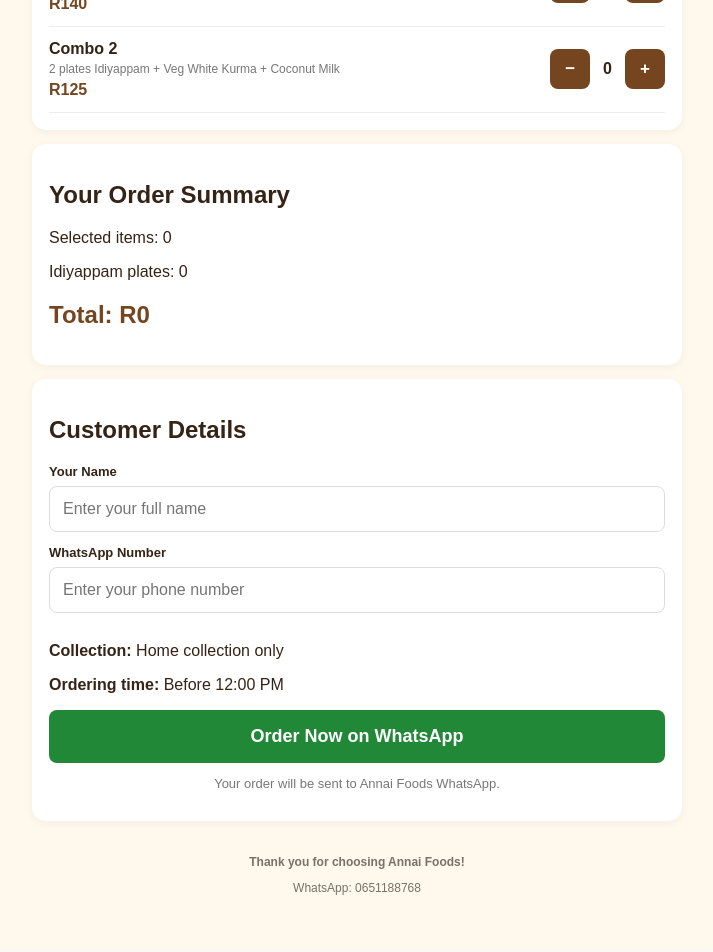
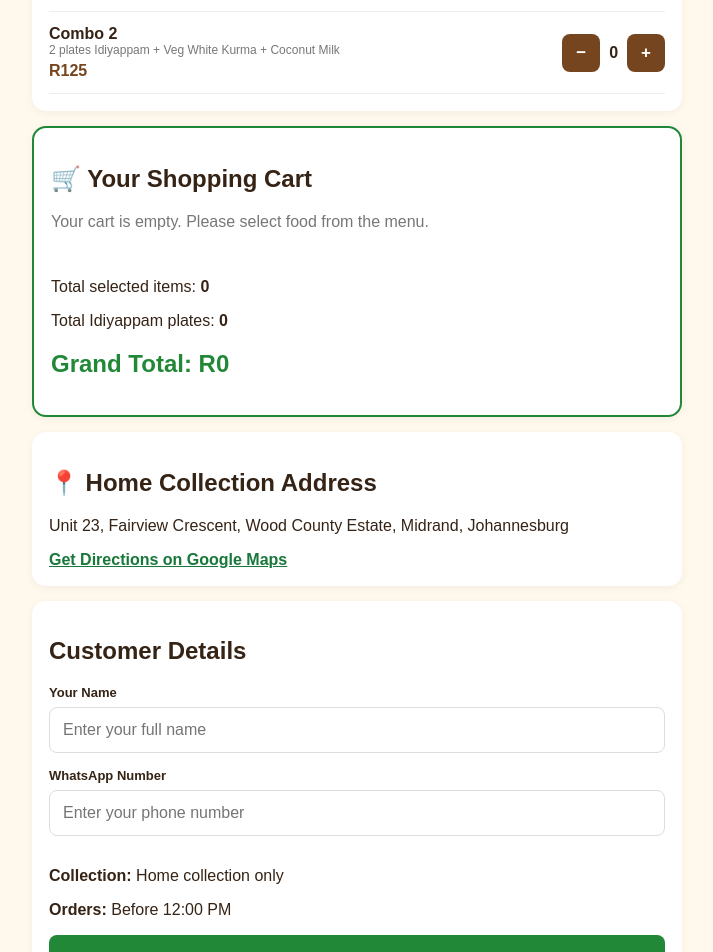
Before and after one commit to vinothshiva84-dev/annai-foods-ordering, a Next.js app: page / in a window 1280 px wide. Shown: the part 1020-1972 px from the top of the page, without its empty margins (283-996 px from the left). Built offline with nearby package versions, Linux system fonts and the light colour scheme.

Commit message:
Update page.js

```diff
--- a/app/page.js
+++ b/app/page.js
@@ -27,38 +27,51 @@ const MENU = [
   }
 ];
 
+const COLLECTION_ADDRESS =
+  "Unit 23, Fairview Crescent, Wood County Estate, Midrand, Johannesburg";
+
 export default function Home() {
   const [quantities, setQuantities] = useState({});
   const [customer, setCustomer] = useState("");
   const [phone, setPhone] = useState("");
   const [error, setError] = useState("");
 
-  const total = MENU.reduce(
-    (sum, item) =>
-      sum + item.price * (quantities[item.name] || 0),
+  const selectedItems = MENU.filter(
+    item => (quantities[item.name] || 0) > 0
+  );
+
+  const total = selectedItems.reduce(
+    (sum, item) => sum + item.price * quantities[item.name],
     0
   );
 
-  const itemCount = Object.values(quantities).reduce(
-    (sum, qty) => sum + qty,
+  const itemCount = selectedItems.reduce(
+    (sum, item) => sum + quantities[item.name],
     0
   );
 
-  const idiyappamPlates =
-    MENU.reduce((sum, item) => {
-      const qty = quantities[item.name] || 0;
-
-      if (item.type === "idiyappam") return sum + qty;
-      if (item.type === "combo") return sum + qty * 2;
-
+  const idiyappamPlates = selectedItems.reduce(
+    (sum, item) => {
+      if (item.type === "idiyappam") {
+        return sum + quantities[item.name];
+      }
+      if (item.type === "combo") {
+        return sum + quantities[item.name] * 2;
+      }
       return sum;
-    }, 0);
+    },
+    0
+  );
 
   function changeQuantity(name, amount) {
-    setQuantities((previous) => ({
-      ...previous,
-      [name]: Math.max(0, (previous[name] || 0) + amount)
-    }));
+    setQuantities(previous => {
+      const next = Math.max(
+        0,
+        (previous[name] || 0) + amount
+      );
+
+      return { ...previous, [name]: next };
+    });
     setError("");
   }
 
@@ -73,8 +86,8 @@ export default function Home() {
       return;
     }
 
-    if (itemCount === 0) {
-      setError("Please select your food.");
+    if (selectedItems.length === 0) {
+      setError("Please select food for your cart.");
       return;
     }
 
@@ -83,142 +96,119 @@ export default function Home() {
       return;
     }
 
-    if (new Date().getHours() >= 12) {
+    const now = new Date();
+    const southAfricaTime = new Date(
+      now.toLocaleString("en-US", {
+        timeZone: "Africa/Johannesburg"
+      })
+    );
+
+    if (
+      southAfricaTime.getHours() >= 12
+    ) {
       setError("Orders must be placed before 12:00 PM.");
       return;
     }
 
-    const orderLines = MENU
-      .filter((item) => quantities[item.name] > 0)
-      .map((item) => {
-        const qty = quantities[item.name];
-        return `${item.name} x ${qty} = R${item.price * qty}`;
-      });
+    const orderLines = selectedItems.map(item =>
+      `${item.name} x ${quantities[item.name]} = R${item.price * quantities[item.name]}`
+    );
 
     const message = [
-      "ANNAl FOODS - NEW ORDER",
+      "ANNAI FOODS - NEW ORDER",
       "",
       `Customer: ${customer}`,
-      `Customer WhatsApp: ${phone}`,
+      `WhatsApp: ${phone}`,
       "",
-      "ORDER DETAILS:",
+      "MY ORDER:",
       ...orderLines,
       "",
-      `Idiyappam plates: ${idiyappamPlates}`,
-      `TOTAL: R${total}`,
+      `Total Idiyappam plates: ${idiyappamPlates}`,
+      `Total items: ${itemCount}`,
+      `GRAND TOTAL: R${total}`,
       "",
-      "Collection: Home collection",
-      "Thank you for ordering with Annai Foods!"
+      "HOME COLLECTION ADDRESS:",
+      COLLECTION_ADDRESS,
+      "",
+      "Thank you for choosing Annai Foods!"
     ].join("\n");
 
-    const url =
+    window.open(
       "https://wa.me/27651188768?text=" +
-      encodeURIComponent(message);
-
-    window.open(url, "_blank");
+      encodeURIComponent(message),
+      "_blank"
+    );
   }
 
-  const styles = {
-    page: {
+  const buttonStyle = {
+    border: "none",
+    background: "#75451f",
+    color: "white",
+    padding: "9px 14px",
+    borderRadius: "8px",
+    fontSize: "17px",
+    fontWeight: "bold",
+    cursor: "pointer"
+  };
+
+  const fieldStyle = {
+    width: "100%",
+    padding: "13px",
+    margin: "7px 0 15px",
+    border: "1px solid #ddd",
+    borderRadius: "8px",
+    fontSize: "16px",
+    boxSizing: "border-box"
+  };
+
+  const cardStyle = {
+    background: "white",
+    borderRadius: "14px",
+    padding: "17px",
+    marginBottom: "15px",
+    boxShadow: "0 2px 8px #0000000c"
+  };
+
+  return (
+    <main style={{
       minHeight: "100vh",
       background: "#fff8ed",
       padding: "20px 14px",
       fontFamily: "Arial, sans-serif",
       color: "#352315"
-    },
-    container: {
-      maxWidth: "650px",
-      margin: "auto"
-    },
-    card: {
-      background: "white",
-      borderRadius: "14px",
-      padding: "17px",
-      marginBottom: "14px",
-      boxShadow: "0 2px 8px #0000000c"
-    },
-    button: {
-      border: "none",
-      background: "#75451f",
-      color: "white",
-      padding: "10px 15px",
-      borderRadius: "8px",
-      fontSize: "17px",
-      fontWeight: "bold"
-    },
-    field: {
-      width: "100%",
-      padding: "13px",
-      marginTop: "7px",
-      marginBottom: "13px",
-      border: "1px solid #ddd",
-      borderRadius: "8px",
-      boxSizing: "border-box",
-      fontSize: "16px"
-    }
-  };
+    }}>
+      <div style={{ maxWidth: "650px", margin: "auto" }}>
 
-  return (
-    <main style={styles.page}>
-      <div style={styles.container}>
-
-        <header style={{
-          textAlign: "center",
-          padding: "25px 10px"
-        }}>
-          <h1 style={{
-            color: "#75451f",
-            fontSize: "34px",
-            margin: "5px"
-          }}>
+        <header style={{ textAlign: "center", padding: "20px" }}>
+          <h1 style={{ color: "#75451f", fontSize: "34px" }}>
             Annai Foods
           </h1>
-
-          <h3 style={{ margin: "10px" }}>
-            Welcome to Annai Foods
-          </h3>
-
-          <p>
-            Order your favourite food through WhatsApp.
-          </p>
-
-          <p style={{ color: "#75451f", fontWeight: "bold" }}>
-            Fresh food made with love!
-          </p>
+          <h3>Homemade with Love ❤️</h3>
+          <p>Order your favourite food through WhatsApp.</p>
         </header>
 
-        <section style={styles.card}>
+        <section style={cardStyle}>
           <h2>Our Food Menu</h2>
-
           <p style={{ color: "#a04b24" }}>
             Minimum 5 plates of Idiyappam per order.
           </p>
 
-          {MENU.map((item) => (
-            <div
-              key={item.name}
-              style={{
+          {MENU.map(item => (
+            <div key={item.name} style={{
               display: "flex",
               justifyContent: "space-between",
               alignItems: "center",
               gap: "8px",
               padding: "13px 0",
               borderBottom: "1px solid #eee"
-              }}
-            >
+            }}>
               <div style={{ flex: 1 }}>
                 <strong>{item.name}</strong>
-
                 {item.description && (
-                  <div style={{
-                    fontSize: "12px",
-                    color: "#777",
-                    marginTop: "4px"
-                  }}>
+                  <div style={{ fontSize: "12px", color: "#777" }}>
                     {item.description}
                   </div>
                 )}
-
                 <div style={{
                   color: "#75451f",
                   fontWeight: "bold",
@@ -231,69 +221,119 @@ export default function Home() {
               <div style={{
                 display: "flex",
                 alignItems: "center",
-                gap: "10px"
+                gap: "9px"
               }}>
                 <button
-                  style={styles.button}
+                  style={buttonStyle}
                   onClick={() => changeQuantity(item.name, -1)}
-                >
-                  −
-                </button>
-
-                <strong style={{
-                  minWidth: "15px",
-                  textAlign: "center"
-                }}>
-                  {quantities[item.name] || 0}
-                </strong>
-
+                >−</button>
+                <strong>{quantities[item.name] || 0}</strong>
                 <button
-                  style={styles.button}
+                  style={buttonStyle}
                   onClick={() => changeQuantity(item.name, 1)}
-                >
-                  +
-                </button>
+                >+</button>
               </div>
             </div>
           ))}
         </section>
 
-        <section style={styles.card}>
-          <h2>Your Order Summary</h2>
+        <section style={{
+          ...cardStyle,
+          border: "2px solid #218838"
+        }}>
+          <h2>🛒 Your Shopping Cart</h2>
 
-          <p>Selected items: {itemCount}</p>
-          <p>Idiyappam plates: {idiyappamPlates}</p>
+          {selectedItems.length === 0 ? (
+            <p style={{ color: "#777" }}>
+              Your cart is empty. Please select food from the menu.
+            </p>
+          ) : (
+            selectedItems.map(item => (
+              <div key={item.name} style={{
+                display: "flex",
+                justifyContent: "space-between",
+                alignItems: "center",
+                gap: "8px",
+                padding: "12px 0",
+                borderBottom: "1px solid #eee"
+              }}>
+                <div style={{ flex: 1 }}>
+                  <strong>{item.name}</strong>
+                  <div style={{ fontSize: "13px", color: "#777" }}>
+                    R{item.price} × {quantities[item.name]}
+                  </div>
+                  <strong style={{ color: "#75451f" }}>
+                    R{item.price * quantities[item.name]}
+                  </strong>
+                </div>
 
-          <h2 style={{ color: "#75451f" }}>
-            Total: R{total}
+                <div style={{
+                  display: "flex",
+                  alignItems: "center",
+                  gap: "7px"
+                }}>
+                  <button
+                    style={buttonStyle}
+                    onClick={() => changeQuantity(item.name, -1)}
+                  >−</button>
+                  <strong>{quantities[item.name]}</strong>
+                  <button
+                    style={buttonStyle}
+                    onClick={() => changeQuantity(item.name, 1)}
+                  >+</button>
+                </div>
+              </div>
+            ))
+          )}
+
+          <div style={{ paddingTop: "15px" }}>
+            <p>
+              Total selected items: <strong>{itemCount}</strong>
+            </p>
+            <p>
+              Total Idiyappam plates: <strong>{idiyappamPlates}</strong>
+            </p>
+            <h2 style={{ color: "#218838" }}>
+              Grand Total: R{total}
             </h2>
+          </div>
         </section>
 
-        <section style={styles.card}>
+        <section style={cardStyle}>
+          <h2>📍 Home Collection Address</h2>
+          <p>{COLLECTION_ADDRESS}</p>
+          <a
+            href={`https://www.google.com/maps/search/?api=1&query=${encodeURIComponent(COLLECTION_ADDRESS)}`}
+            target="_blank"
+            rel="noreferrer"
+            style={{ color: "#18783a", fontWeight: "bold" }}
+          >
+            Get Directions on Google Maps
+          </a>
+        </section>
+
+        <section style={cardStyle}>
           <h2>Customer Details</h2>
 
           <label>Your Name</label>
           <input
-            style={styles.field}
+            style={fieldStyle}
             placeholder="Enter your full name"
             value={customer}
-            onChange={(e) => setCustomer(e.target.value)}
+            onChange={e => setCustomer(e.target.value)}
           />
 
           <label>WhatsApp Number</label>
           <input
-            style={styles.field}
+            style={fieldStyle}
+            type="tel"
             placeholder="Enter your phone number"
-            type="tel"
             value={phone}
-            onChange={(e) => setPhone(e.target.value)}
+            onChange={e => setPhone(e.target.value)}
           />
 
           <p><strong>Collection:</strong> Home collection only</p>
-
-          <p>
-            <strong>Ordering time:</strong> Before 12:00 PM
-          </p>
+          <p><strong>Orders:</strong> Before 12:00 PM</p>
 
           {error && (
             <p style={{ color: "red", fontWeight: "bold" }}>
@@ -304,34 +344,25 @@ export default function Home() {
           <button
             onClick={placeOrder}
             style={{
-              ...styles.button,
+              ...buttonStyle,
               width: "100%",
               padding: "16px",
               background: "#218838",
-              fontSize: "18px",
-              cursor: "pointer"
+              fontSize: "18px"
             }}
           >
-            Order Now on WhatsApp
+            Place Order on WhatsApp
           </button>
 
-          <p style={{
-            textAlign: "center",
-            fontSize: "13px",
-            color: "#777"
-          }}>
-            Your order will be sent to Annai Foods WhatsApp.
+          <p style={{ textAlign: "center", fontSize: "13px", color: "#777" }}>
+            Please review your cart before sending your order.
           </p>
         </section>
 
-        <footer style={{
-          textAlign: "center",
-          padding: "20px"
-        }}>
-          <strong>Thank you for choosing Annai Foods!</strong>
+        <footer style={{ textAlign: "center", padding: "20px" }}>
+          <strong>Thank you for choosing Annai Foods! ❤️</strong>
           <p>WhatsApp: 0651188768</p>
         </footer>
-
       </div>
     </main>
   );
```
Lines whose indentation alone changed are shown as unchanged.
